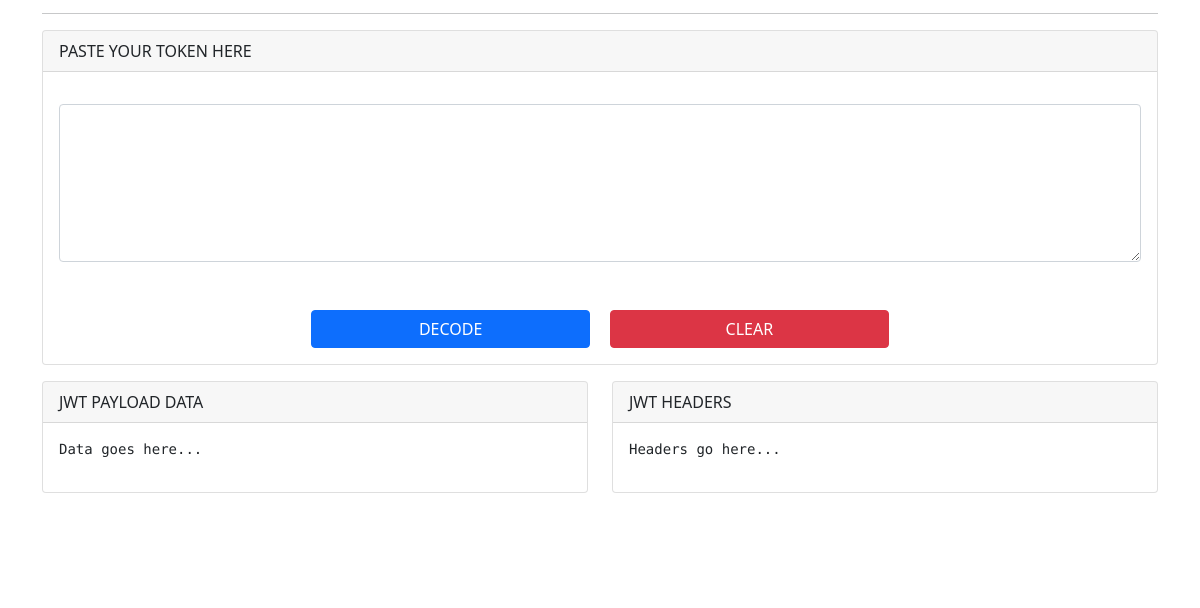
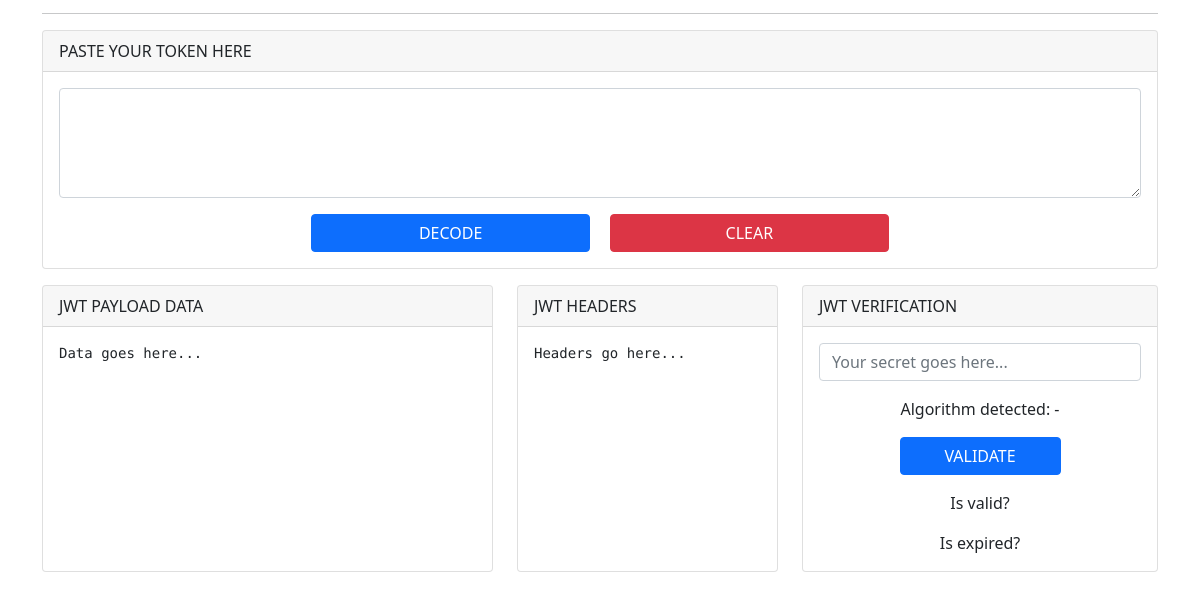
Before and after one commit to raocodes/JWT-Decoder-Client, an Electron app: page src/index.html in a window 1200 px wide. Shown: the part 124-732 px from the top of the page. Drawn offline with nearby package versions, Linux system fonts and the light colour scheme.

Commit message:
Updated UI and added column for verification

```diff
--- a/src/index.html
+++ b/src/index.html
@@ -29,17 +29,17 @@
         <div class="card">
           <div class="card-header">PASTE YOUR TOKEN HERE</div>
           <div class="card-body">
-            <textarea class="form-control mt-3 mb-3 h-100" id="tokeninput" rows="6"></textarea>
+            <textarea class="form-control" id="tokeninput" rows="4"></textarea>
           </div>
           <div class="text-center">
-            <button type="button" class="btn btn-primary my-3 w-25 me-2 text-center" id="decodejwtbtn">DECODE</button>
-            <button type="button" class="btn btn-danger my-3 w-25 ms-2 text-center" id="clearjwtbtn">CLEAR</button>
+            <button type="button" class="btn btn-primary mb-3 w-25 me-2" id="decodejwtbtn">DECODE</button>
+            <button type="button" class="btn btn-danger mb-3 w-25 ms-2" id="clearjwtbtn">CLEAR</button>
           </div>
         </div>
       </div>
     </div>
     <div class="row gy-3 mb-3">
-      <div class="col-lg-6 col-md-12">
+      <div class="col-lg-5 col-md-12">
         <div class="card h-100">
           <div class="card-header">JWT PAYLOAD DATA</div>
           <div class="card-body">
@@ -47,11 +47,25 @@
           </div>
         </div>
       </div>
-      <div class="col-lg-6 col-md-12">
+      <div class="col-lg-3 col-md-12">
         <div class="card h-100">
           <div class="card-header">JWT HEADERS</div>
           <div class="card-body">
             <pre><code id="tokenheaders">Headers go here...</code></pre>
+          </div>
+        </div>
+      </div>
+      <div class="col-lg-4 col-md-12">
+        <div class="card h-100">
+          <div class="card-header">JWT VERIFICATION</div>
+          <div class="card-body">
+            <input type="text" class="form-control mb-3" id="secretinput" placeholder="Your secret goes here...">
+            <p class="card-text text-center">Algorithm detected: - </p>
+            <div class="text-center">
+              <button type="button" class="btn btn-primary mb-3 w-50" id="validatejwtbtn">VALIDATE</button>
+            </div>
+            <p class="card-text text-center" id="validityresult">Is valid?</p>
+            <p class="card-text text-center" id="expiryresult">Is expired?</p>
           </div>
         </div>
       </div>
--- a/src/render.js
+++ b/src/render.js
@@ -40,11 +40,11 @@
     } else {
         try {
             let decoded = jwt_decode(token);
-            let decodedJSON = JSON.stringify(decoded, null, 4);
+            let decodedJSON = JSON.stringify(decoded, null, 2);
             result.textContent = decodedJSON;
 
             var decodedHeader = jwt_decode(token, { header: true });
-            let decodedHeaderJSON = JSON.stringify(decodedHeader, null, 4);
+            let decodedHeaderJSON = JSON.stringify(decodedHeader, null, 2);
             headers.textContent = decodedHeaderJSON;
             removeAlert();
         } catch (e) {
```
